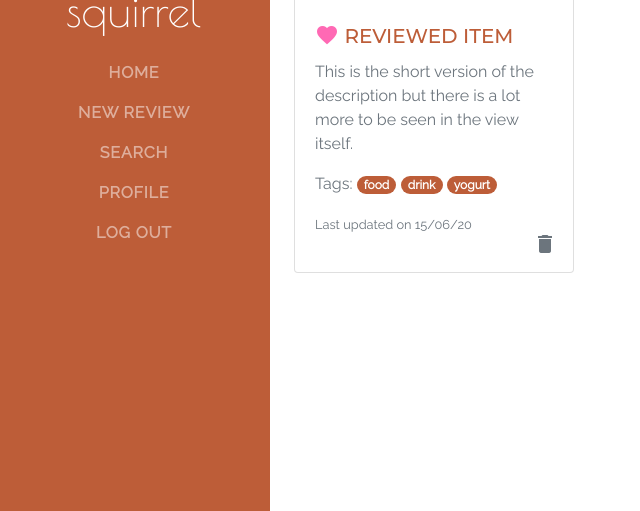
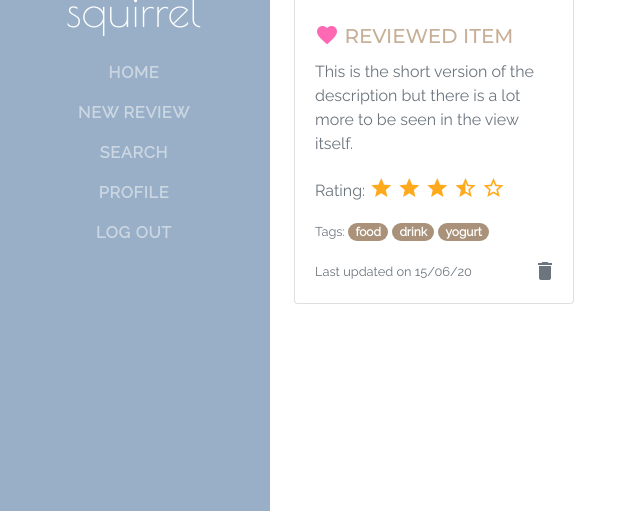
Before and after one commit to jumboduck/squirrel, a Flask app: page / in a window 1280 px wide. Shown: the part 289-800 px from the top of the page, without its empty margins (2-642 px from the left). Run offline with Flask 2, Linux system fonts and the light colour scheme; some libraries are stand-ins or nearby versions; some web fonts are replaced.

Commit message:
added rating to listing cards

```diff
--- a/static/css/style.css
+++ b/static/css/style.css
@@ -1,13 +1,10 @@
 @import url('https://fonts.googleapis.com/css2?family=Montserrat:wght@500&family=Poiret+One&family=Raleway&display=swap');
+
+/* GENERAL */
 
 body {
     font-family: "Raleway", sans-serif;
     font-size: 16px;
-}
-
-.logo {
-    font-family: "Poiret One", sans-serif;
-    font-size: 2.8rem;
 }
 
 h1,
@@ -29,11 +26,30 @@ h6,
     color: #343a40;
 }
 
+a {
+    color: #C7B097;
+}
 
+a:hover {
+    color: #A99279;
+}
+
+/* Navigation */
+
+.logo {
+    font-family: "Poiret One", sans-serif;
+    font-size: 2.8rem;
+}
+
+.bg-primary {
+    background-color: #98AFC7 !important;
+}
+
+/* Review Cards  */
 .card .delete-btn {
     position: absolute;
-    bottom: 1rem;
     right: 1rem;
+    cursor: pointer;
 }
 
 .card .delete-btn:hover {
@@ -45,3 +61,13 @@ h6,
     position: relative;
     top: 4px;
 }
+
+.card .rating {
+    color: #FFAA1D;
+    position: relative;
+    top: 4px;
+}
+
+.badge-primary {
+    background-color: #A99279;
+}
--- a/templates/pages/listing.html
+++ b/templates/pages/listing.html
@@ -13,17 +13,37 @@
                     </span> <a href="{{url_for('entry')}}">Reviewed Item</a></h5>
                 <p class="card-text">This is the short version of the description but
                     there is a lot more to be seen in the view itself.</p>
+                <p class="card-text">Rating:
+                    <span class="rating">
+                        <span class="material-icons">
+                            star
+                        </span>
+                        <span class="material-icons">
+                            star
+                        </span>
+                        <span class="material-icons">
+                            star
+                        </span>
+                        <span class="material-icons">
+                            star_half
+                        </span>
+                        <span class="material-icons">
+                            star_outline
+                        </span>
+                    </span>
+                </p>
 
-                <p class="card-text">Tags: <a href="{{url_for('listing')}}"><span
+                <p class="card-text"><small>Tags: </small><a href="{{url_for('listing')}}"><span
                             class="badge badge-pill badge-primary">food</span></a>
                     <a href="{{url_for('listing')}}"><span class="badge badge-pill badge-primary">drink</span></a>
                     <a href="{{url_for('listing')}}"><span class="badge badge-pill badge-primary">yogurt</span></a></p>
 
-                <p class="card-text"><small class="text-muted">Last updated on 15/06/20</small></p>
+                <p class="card-text"><small class="text-muted">Last updated on 15/06/20</small> <span
+                        class="material-icons delete-btn">
+                        delete
+                    </span></p>
 
-                <span class="material-icons delete-btn">
-                    delete
-                </span>
+
 
 
             </div>
```
